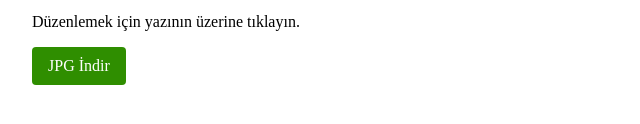
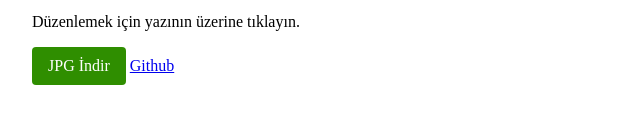
Before and after one commit to cesurapp/yd, a plain HTML site: page index.html in a window 1280 px wide. Shown: the part 446-570 px from the top of the page, 96-736 px from the left. Drawn offline with Linux system fonts and the light colour scheme.

Commit message:
Github link added

```diff
--- a/index.html
+++ b/index.html
@@ -4,7 +4,7 @@
     <meta charset="UTF-8" />
     <meta name="viewport" content="width=device-width, initial-scale=1.0" />
     <meta http-equiv="X-UA-Compatible" content="ie=edge" />
-    <title>Document</title>
+    <title>Yalan-Doğru</title>
 
     <!--Assets-->
     <script src="https://html2canvas.hertzen.com/dist/html2canvas.min.js"></script>
@@ -39,6 +39,7 @@
     <!-- Process Button -->
     <p>Düzenlemek için yazının üzerine tıklayın.</p>
     <a href="#" id="download">JPG İndir</a>
+    <a href="https://github.com/appaydin/yd">Github</a>
 
     <style>
       * {
```
